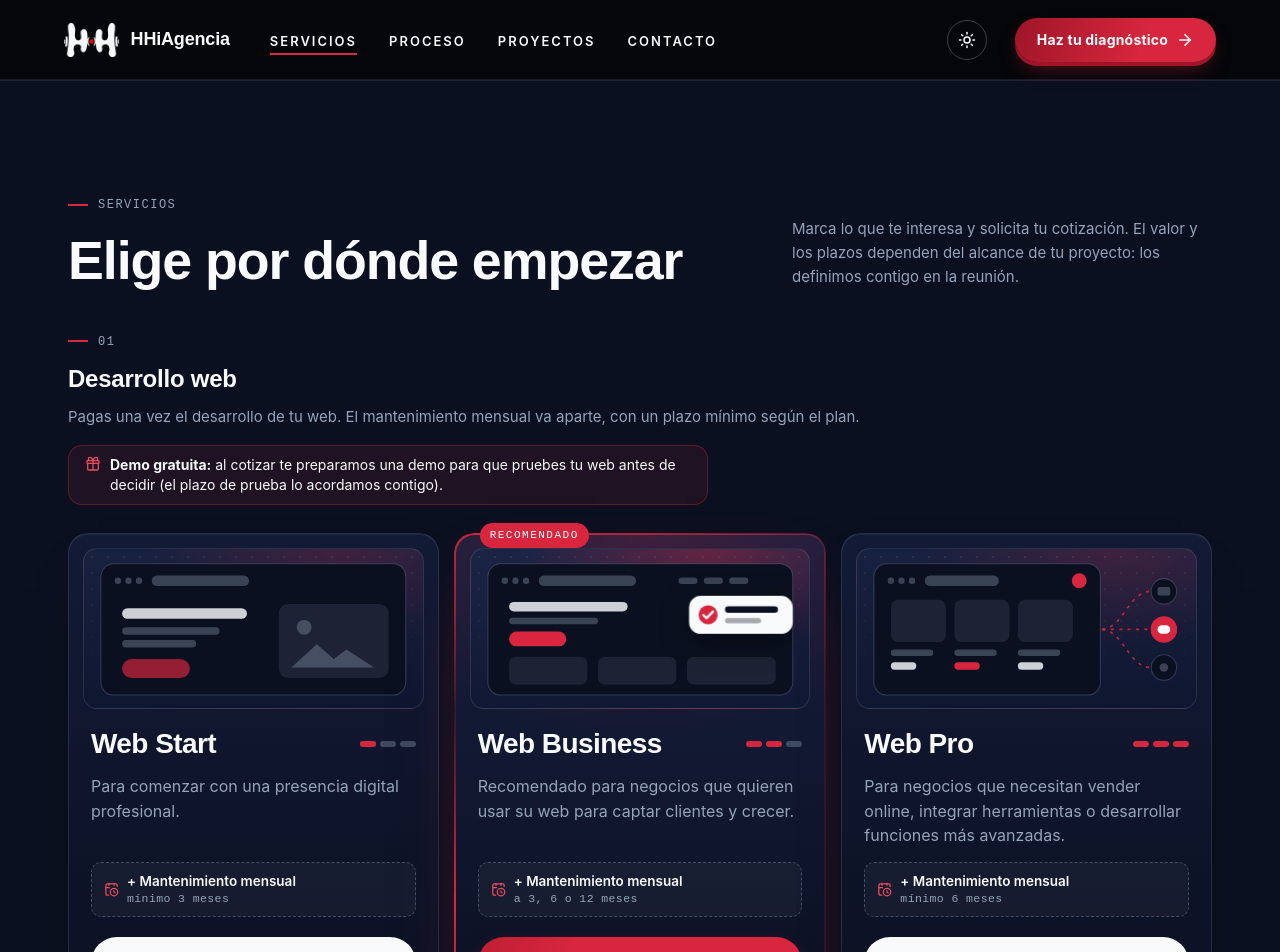
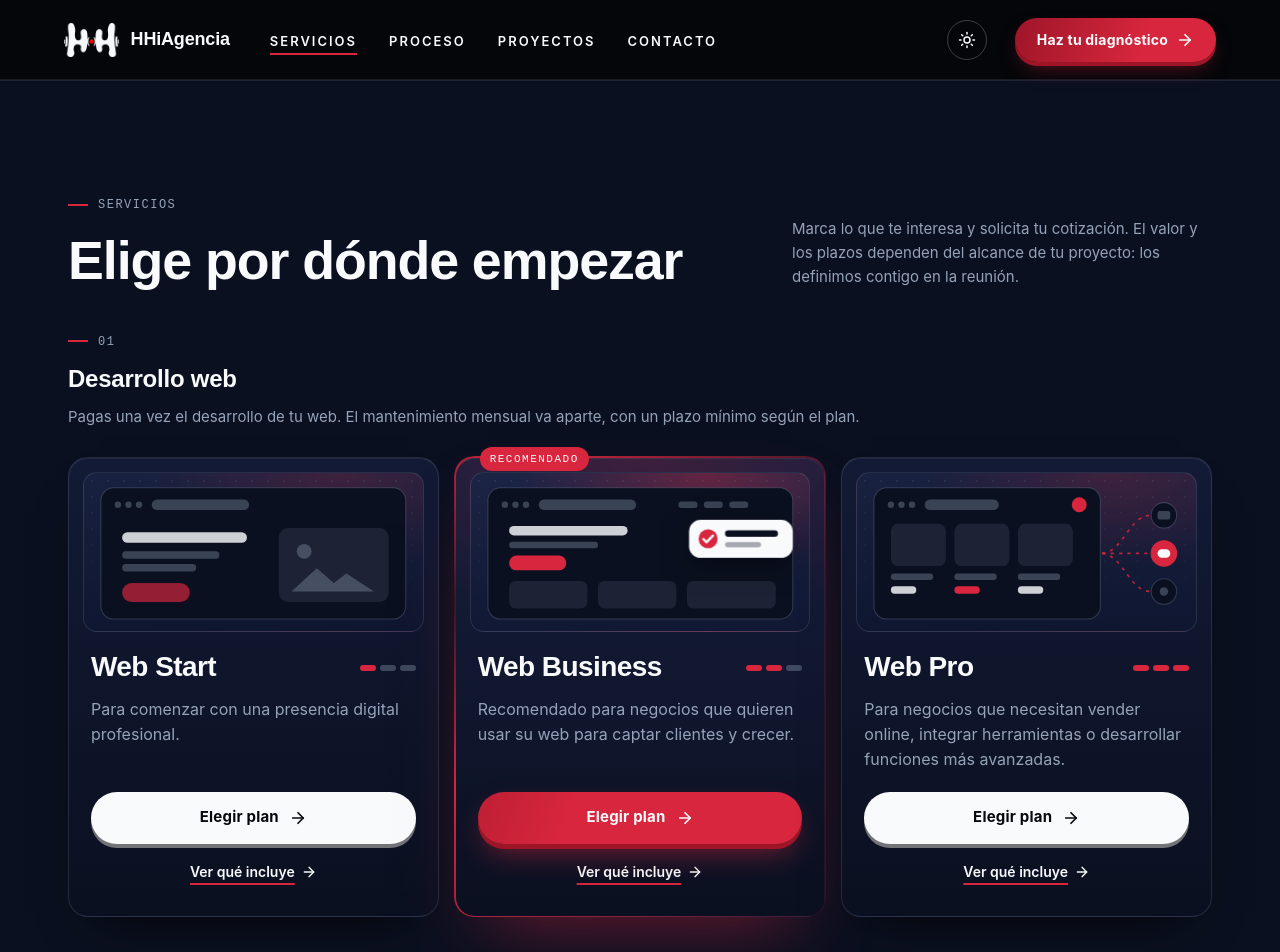
Before and after one commit to axl-software/hhiagencia, a Next.js app: page /servicios in a window 1280 px wide. Shown: the top 952 px of the page. Built offline with nearby package versions, Linux system fonts and the light colour scheme.

Commit message:
feat: Elimina tarjetas sobre demo y mantenciones

```diff
--- a/src/components/sections/Servicios.tsx
+++ b/src/components/sections/Servicios.tsx
@@ -14,9 +14,7 @@ import GuiaPlan from '../GuiaPlan'
 
 const pad = (n: number) => String(n).padStart(2, '0')
 /* Demo gratuita de los planes web; el plazo se edita en src/lib/config.ts → demoPlazo */
-const DEMO = `al cotizar te preparamos una demo para que pruebes tu web antes de decidir${
-  CONFIG.demoPlazo ? `, durante ${CONFIG.demoPlazo}` : ' (el plazo de prueba lo acordamos contigo)'
-}.`
+const DEMO = `al cotizar te preparamos una demo para que pruebes tu web antes de decidir`
 const porId = (id: string) => CONFIG.servicios.find((s) => s.id === id)
 const serviciosDe = (c: Categoria) => c.servicios.map(porId).filter((s) => s !== undefined)
 
@@ -150,13 +148,6 @@ function PlanCard({ plan, nivel, elegido, href, toggle, verDetalle }: {
         </span>
       </div>
       <p className="plan-necesidad">{plan.necesidad ?? plan.desc}</p>
-      {/* el mantenimiento se paga aparte del desarrollo, con plazo mínimo por plan */}
-      {plan.mantencion && (
-        <p className="plan-mant">
-          <CalendarClock size={15} strokeWidth={2} aria-hidden="true" />
-          <span><strong>+ Mantenimiento mensual</strong><small>{plan.mantencion}</small></span>
-        </p>
-      )}
       <div className="plan-acciones">
         {elegido ? (
           <>
@@ -308,7 +299,6 @@ export default function Servicios({ as = 'h2' }: { as?: Level }) {
           <span className="cat-n">{pad(1)}</span>
           <h3 className="sub">{web.nombre}</h3>
           <p className="muted" style={{ margin: 0 }}>{web.necesidad}</p>
-          <p className="cat-demo"><Gift size={16} strokeWidth={2} aria-hidden="true" /><span><strong>Demo gratuita:</strong> {DEMO}</span></p>
         </div>
         <div className="plans">
           {serviciosDe(web).map((s, i) => (
```
